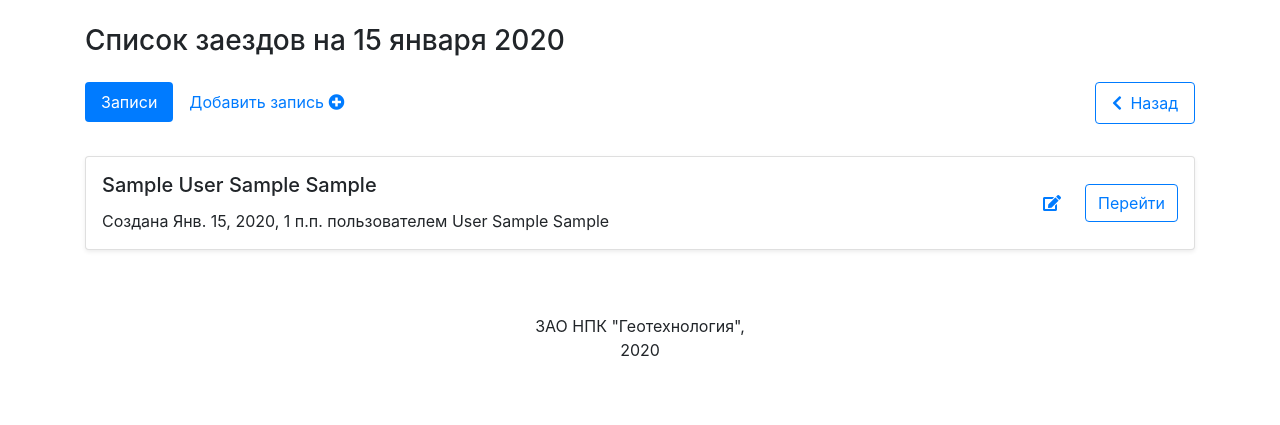
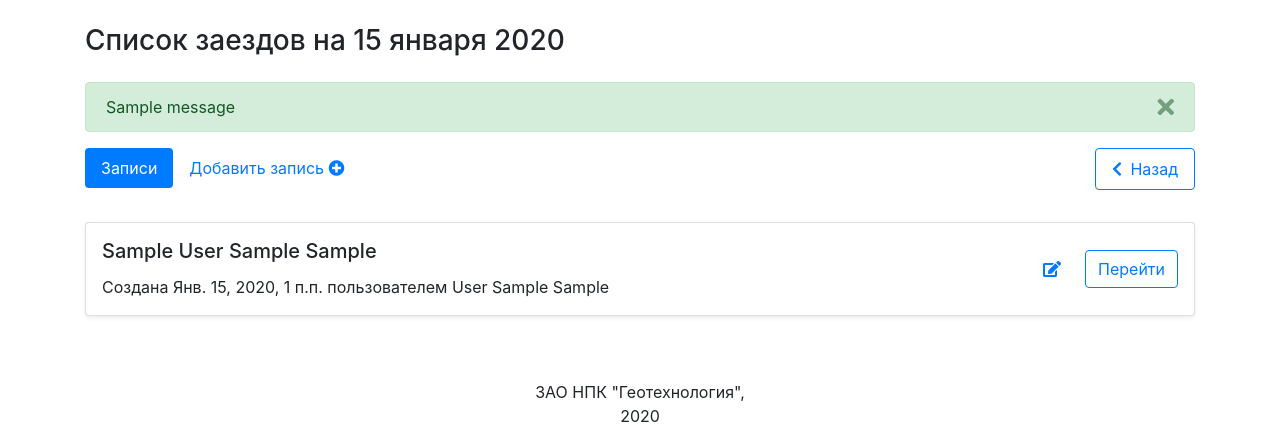
Before and after one commit to privategspot/movementcontrol, a Django app: a page that uses main/templates/main/entries-list.html in a window 1280 px wide. Shown: the part 128-553 px from the top of the page. Run offline with Django 3.2, Linux system fonts and the light colour scheme; tables that the repository leaves empty hold one stand-in row (values such as "Sample post"); one stand-in notice (Sample message) is shown; some libraries are stand-ins or nearby versions.

Commit message:
Added messages display

```diff
--- a/main/templates/main/entries-list.html
+++ b/main/templates/main/entries-list.html
@@ -13,6 +13,18 @@
   <div class="row">
     <div class="col-md">
       <h2 class="h3 mb-4">Список {{ related_list.list_type_humanize }}ов на {{ related_list.scheduled_datetime|date:"d E Y" }}</h2>
+      {% if messages %}
+      <ul class="list-unstyled">
+        {% for message in messages %}
+        <li class="alert alert-{{ message.tags }} alert-dismissible fade show" role="alert">
+          {{ message }}
+          <button type="button" class="close" data-dismiss="alert" aria-label="Закрыть">
+            <span aria-hidden="true"><i class="fas fa-times"></i></span>
+          </button>
+        </li>
+        {% endfor %}
+      </ul>
+      {% endif %}
       <ul class="nav nav-pills">
         <li class="nav-item">
           <a class="nav-link active" href="{{ related_facility.get_absolute_url }}">Записи</a>
```
